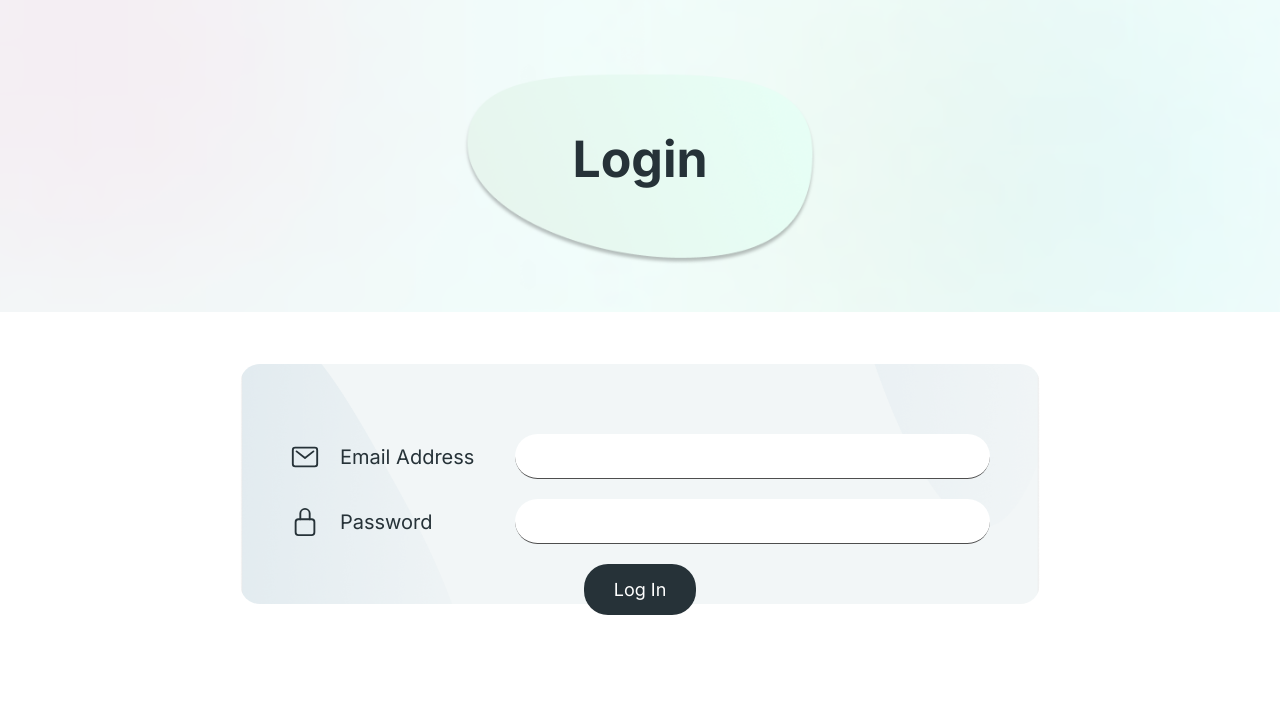
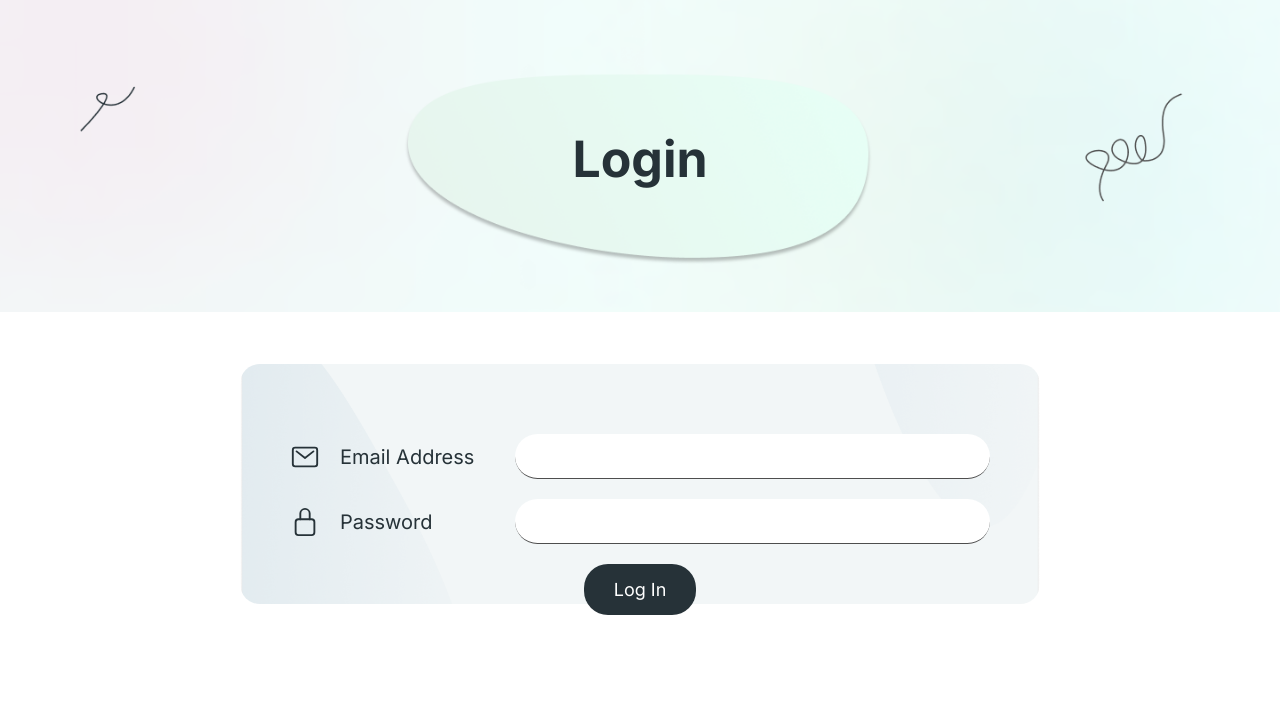
Before and after one commit to shivam907/google-solution-challenge, a plain HTML site: page login.html in a window 1280 px wide. Shown: the part 86-787 px from the top of the page. Drawn offline with nearby package versions, Linux system fonts and the light colour scheme; a web font is replaced by a local one.

Commit message:
Changed the background image

```diff
--- a/style.css
+++ b/style.css
@@ -36,6 +36,7 @@
   padding-top: 5rem;
 }
 .don1 {
+  background-image: url("./img/login.png") !important;
   padding-top: 9rem !important;
 }
 .donationForm {
```
Also changed, not shown: img/login.png (added).
